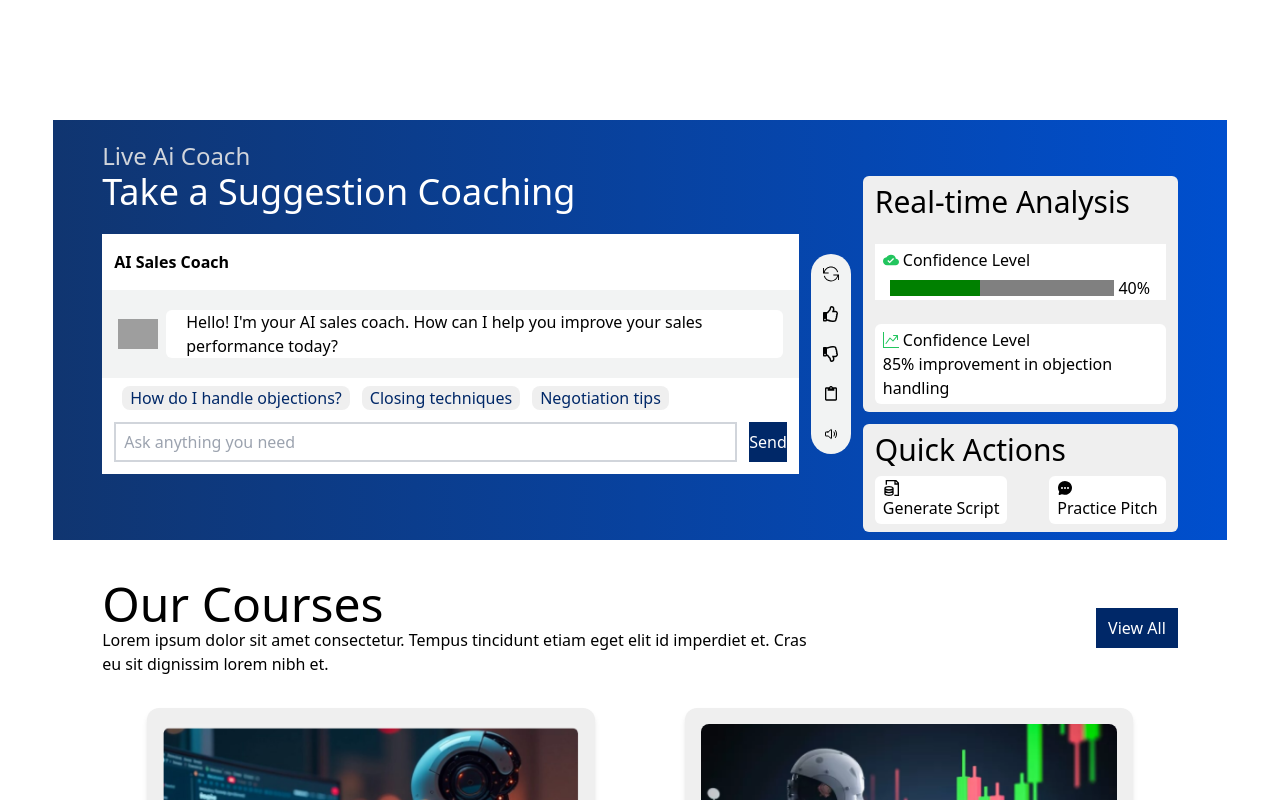
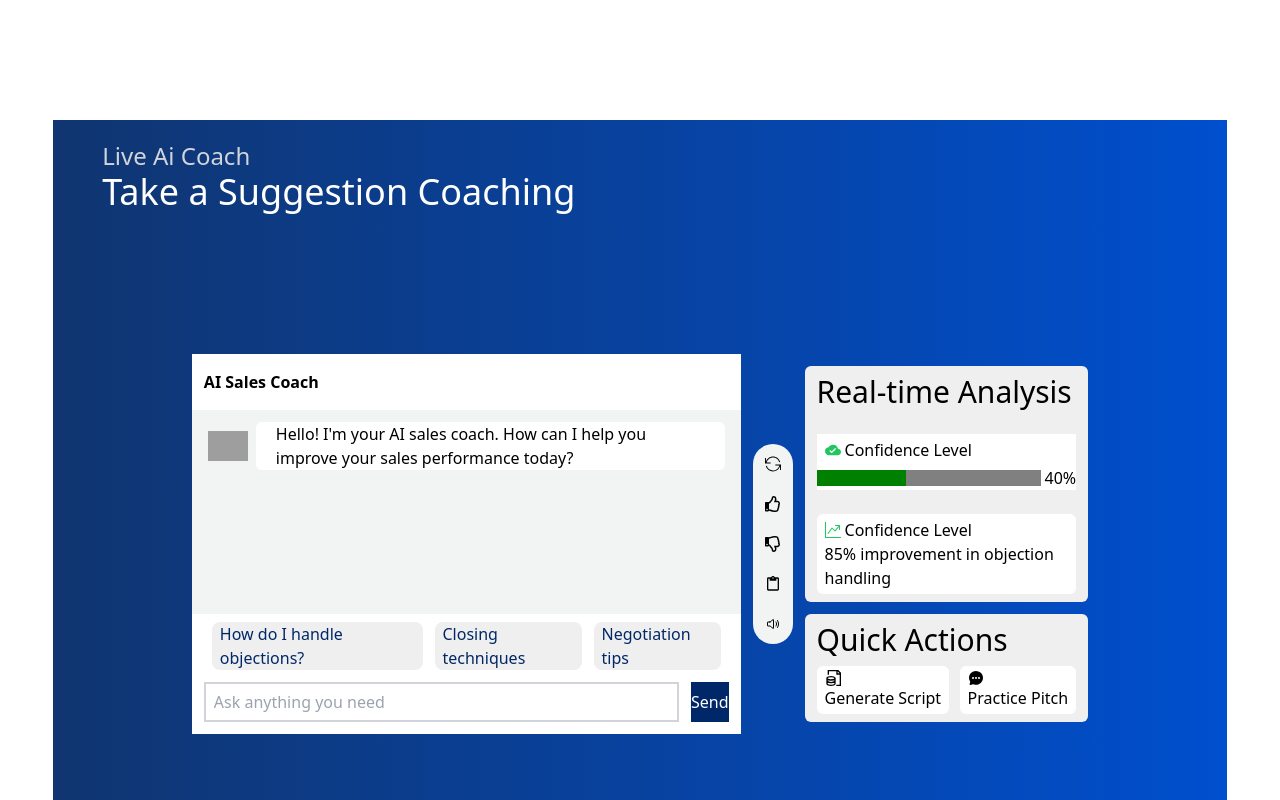
Before and after one commit to mehediScriptDev/sales-rank-ai, a React (Vite) app: page / in a window 1280 px wide. Shown: the part 1040-1840 px from the top of the page. Built offline with nearby package versions, Linux system fonts and the light colour scheme; grey boxes are pictures that could not be loaded.

Commit message:
chat section done

```diff
--- a/src/Components/Chatsection.jsx
+++ b/src/Components/Chatsection.jsx
@@ -9,7 +9,7 @@ import { IoChatbubbleEllipses } from "react-icons/io5";
 
 const Chatsection = () => {
   return (
-    <section className="bg-gradient-to-r from-bg py-5 to-toBg  h-full flex justify-center">
+    <section className="bg-gradient-to-r from-bg py-5 to-toBg  min-h-screen flex justify-center">
       <div className="w-11/12 mx-auto">
         <div className="max-h-2 pb-6">
           <h1 className="text-2xl text-gray-300">Live Ai Coach</h1>
@@ -17,13 +17,13 @@ const Chatsection = () => {
             Take a Suggestion Coaching{" "}
           </p>
         </div>
-        <div className="flex gap-3 justify-center flex-col md:flex-row  h-full items-center">
-          <div className="bg-likebg rounded-2xl">
+        <div className="flex gap-3 justify-center w-10/12 mx-auto flex-col md:flex-row  h-full items-center">
+          <div className="bg-likebg  rounded-lg">
             <div className="">
               <h1 className="text-black bg-white px-3 font-bold py-4">
                 AI Sales Coach
               </h1>
-              <div className="flex justify-between items-center px-4 gap-2 py-5">
+              <div className="flex justify-between items-center px-4  pt-3 gap-2 py-10 pb-36 ">
                 <div className="avatar">
                   <div className="w-10 rounded-full">
                     <img src="https://img.daisyui.com/images/profile/demo/yellingcat@192.webp" />
```
